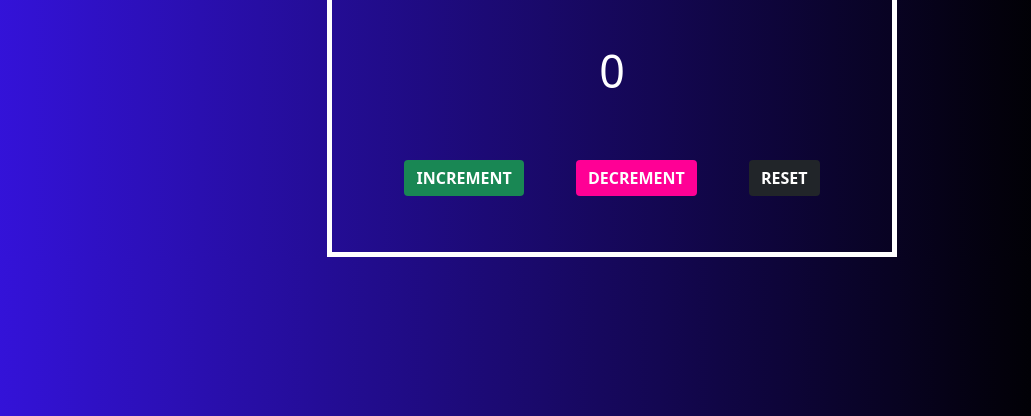
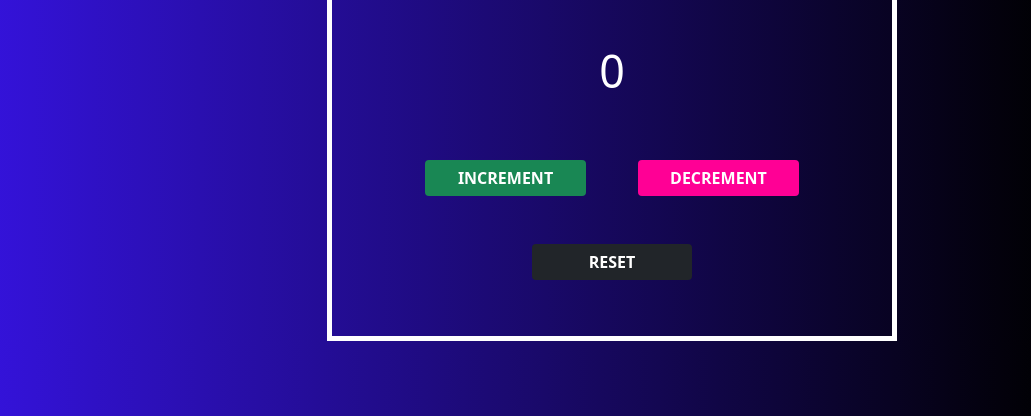
Before and after one commit to AryeshSaha/Project-01, a plain HTML site: page index.html in a window 1280 px wide. Shown: the part 384-800 px from the top of the page, without its empty margins (28-1059 px from the left). Drawn offline with nearby package versions, Linux system fonts and the light colour scheme.

Commit message:
final proj

```diff
--- a/style.css
+++ b/style.css
@@ -31,12 +31,8 @@ p{
     outline: none !important;
     border: none !important;
     font-weight: bolder !important;
+    width: 30% !important;
 }
-
-/* .btn-success{
-    background-color: rgb(41, 248, 0) !important;
-    color: black !important;
-} */
 
 .btn-danger{
     background-color: rgb(255, 0, 149) !important;
```
